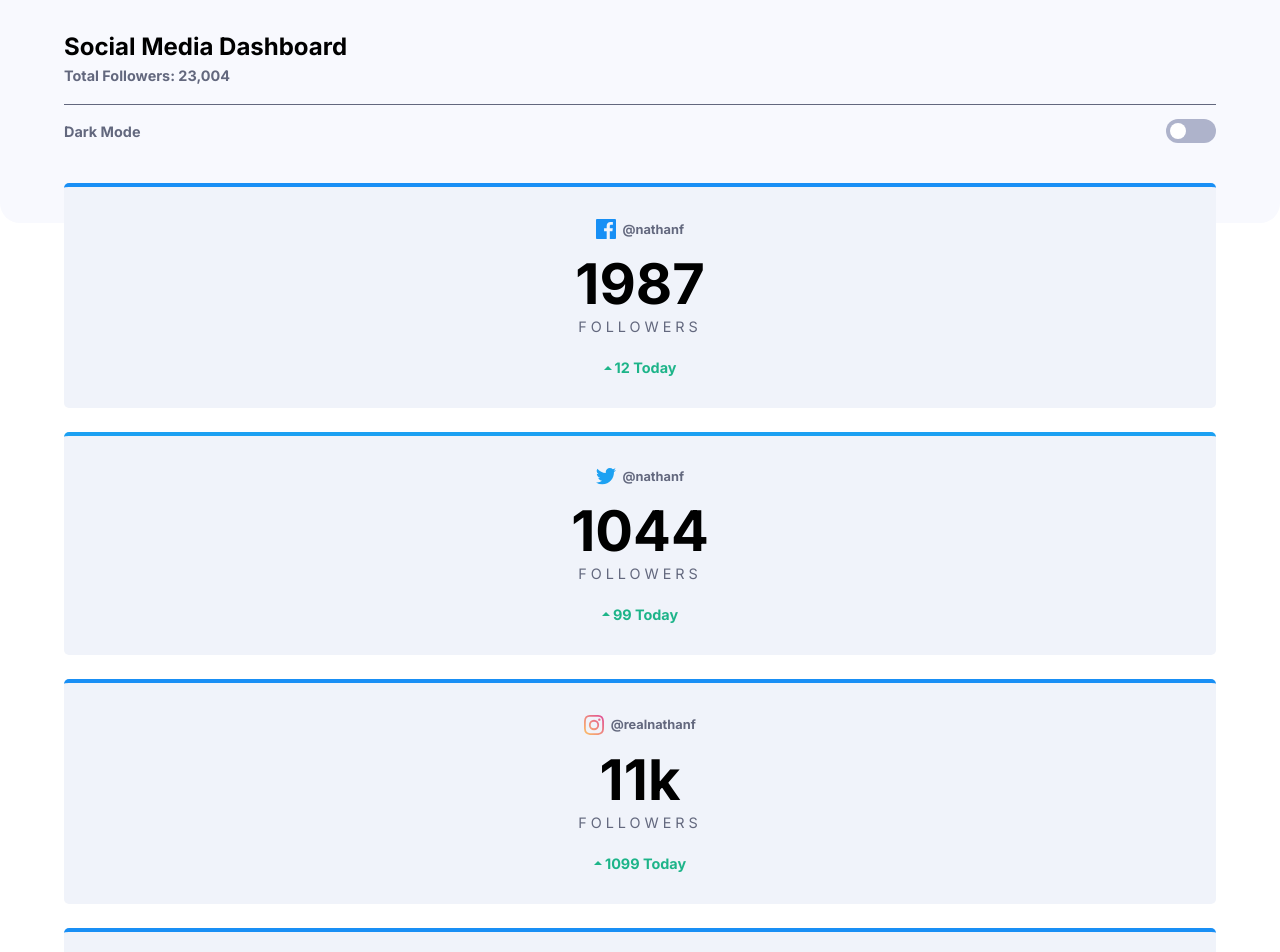
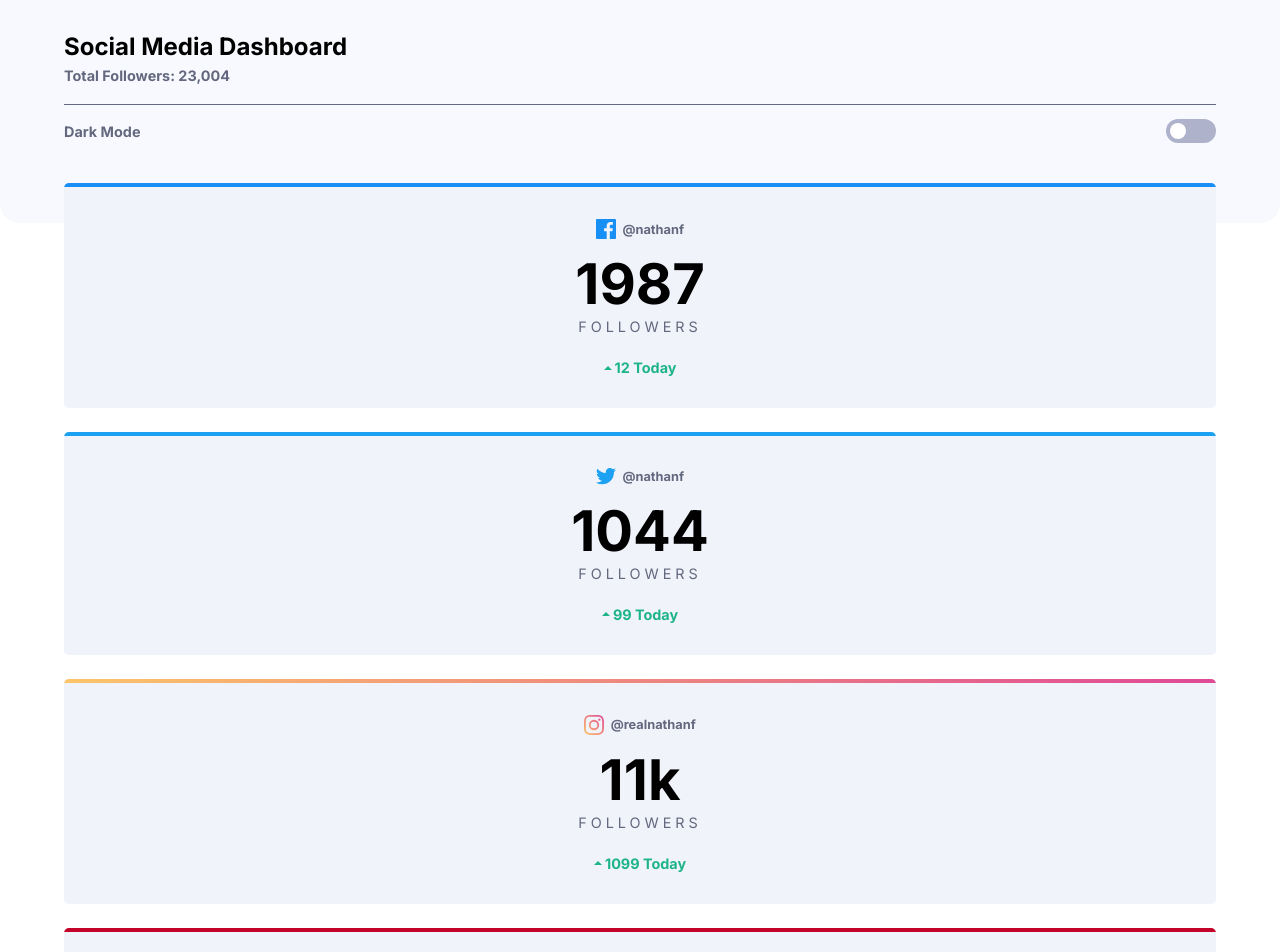
Before and after one commit to fasih-mehmood/social-media-dashboard-with-theme-switcher, a plain HTML site: page index.html in a window 1280 px wide. Shown: the top 952 px of the page. Drawn offline with Linux system fonts and the light colour scheme.

Commit message:
fixed top border on cards

```diff
--- a/index.html
+++ b/index.html
@@ -34,6 +34,7 @@
   <section class="section-cards">
     <div class="container">
       <div class="card card-fb">
+        <div class="top-line"></div>
         <div class="card-user">
           <img src="./images/icon-facebook.svg" alt="Facebook icon" />
           <p>@nathanf</p>
@@ -48,6 +49,7 @@
         </div>
       </div>
       <div class="card card-twitter">
+        <div class="top-line"></div>
         <div class="card-user">
           <img src="./images/icon-twitter.svg" alt="Twitter icon" />
           <p>@nathanf</p>
@@ -62,6 +64,7 @@
         </div>
       </div>
       <div class="card card-insta">
+        <div class="top-line"></div>
         <div class="card-user">
           <img src="./images/icon-instagram.svg" alt="Instagram icon" />
           <p>@realnathanf</p>
@@ -76,6 +79,7 @@
         </div>
       </div>
       <div class="card card-yt">
+        <div class="top-line"></div>
         <div class="card-user">
           <img src="./images/icon-youtube.svg" alt="Youtube icon" />
           <p>Nathan F.</p>
--- a/style.scss
+++ b/style.scss
@@ -4,7 +4,7 @@
   --bs-brightRed: hsl(356, 69%, 56%);
   --bs-facebook: hsl(208, 92%, 53%);
   --bs-twitter: hsl(203, 89%, 53%);
-  --bs-instagram: linear-gradient(hsl(37, 97%, 70%), hsl(329, 70%, 58%));
+  --bs-instagram: linear-gradient(to right, hsl(37, 97%, 70%), hsl(329, 70%, 58%));
   --bs-youTube: hsl(348, 97%, 39%);
   // #### Dark Theme
   --bs-Toggle-dark: linear-gradient(to right, hsl(210, 78%, 56%), hsl(146, 68%, 55%));
@@ -12,10 +12,8 @@
   --bs-bg-top-VeryDarkBlue: #20222f;
   --bs-bg-card-DarkDesaturatedBlue: hsl(228, 28%, 20%);
   --bs-text-DesaturatedBlue: hsl(228, 34%, 66%);
-  --bs-text-White: hsl(0, 0%, 100%);
   // #### Light Theme
   --bs-Toggle: hsl(230, 22%, 74%);
-  --bs-bg-White: hsl(0, 0%, 100%);
   // --bs-bg-top-VeryPaleBlue: hsl(225, 100%, 98%);
   --bs-bg-top-VeryPaleBlue: #f8f9fe;
   --bs-bg-card-LightGrayishBlue: hsl(227, 47%, 96%);
@@ -146,21 +144,53 @@ header {
   }
 }
 
+.top-line {
+  display: absolute;
+  top: 0;
+  height: 4px;
+  width: 100%;
+}
+
 .card {
+  position: relative;
   flex-basis: 100%;
   background: #f0f3fa;
   margin-bottom: 1.5em;
   border-radius: 5px;
-  border-top: 4px solid var(--bs-facebook);
-  padding-top: 2em;
   padding-bottom: 2em;
+  overflow: hidden;
 
   &.card-twitter {
     border-top-color: var(--bs-twitter);
   }
 }
 
+.card-fb {
+  .top-line {
+    background: var(--bs-facebook);
+  }
+}
+
+.card-twitter {
+  .top-line {
+    background: var(--bs-twitter);
+  }
+}
+
+.card-insta {
+  .top-line {
+    background: var(--bs-instagram);
+  }
+}
+
+.card-yt {
+  .top-line {
+    background: var(--bs-youTube);
+  }
+}
+
 .card-user {
+  padding-top: 2em;
   display: flex;
   align-items: center;
   justify-content: center;
@@ -309,6 +339,7 @@ body.dark {
       }
     }
   }
+
   .section-overview {
 
     h2 {
```
Also changed, not shown: style.css.
